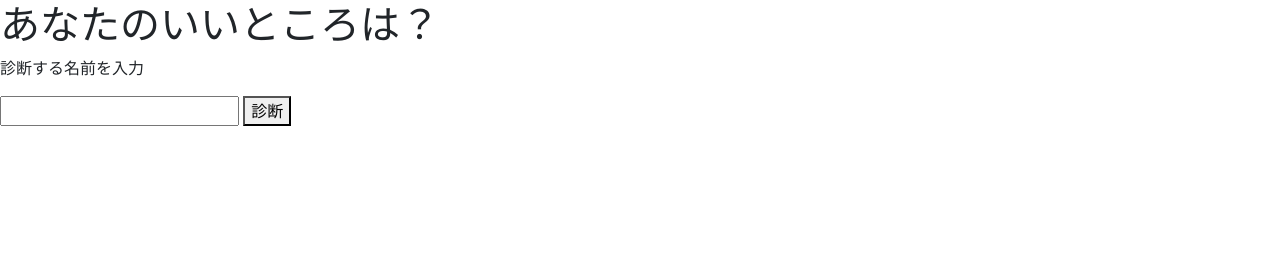
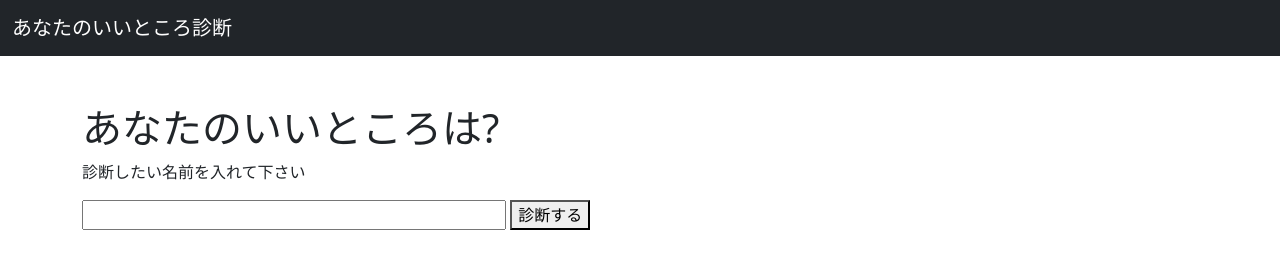
Before and after one commit to largekind/N-preparatory, a plain HTML site: page Introduction/assesment/assessment.html in a window 1280 px wide. Drawn offline with nearby package versions, Linux system fonts and the light colour scheme.

Commit message:
Add assessment bootstrap

```diff
--- a/Introduction/assesment/assessment.html
+++ b/Introduction/assesment/assessment.html
@@ -11,12 +11,21 @@
   <link href="https://cdn.jsdelivr.net/npm/bootstrap@5.0.2/dist/css/bootstrap.min.css" rel="stylesheet" integrity="sha384-EVSTQN3/azprG1Anm3QDgpJLIm9Nao0Yz1ztcQTwFspd3yD65VohhpuuCOmLASjC" crossorigin="anonymous">
 </head>
 <body>
-  <h1>あなたのいいところは？</h1>
-  <p>診断する名前を入力</p>
-  <input type="text" id="user-name">
-  <button id="assessment">診断</button>
-  <div id="result-area"></div>
-  <div id="tweet-area"></div>
-  <script src="assessment.js"></script>
+  <header>
+    <nav class="navbar navbar-dark bg-dark">
+      <div class="container-fluid">
+        <a class="navbar-brand" href="#">あなたのいいところ診断</a>
+      </div>
+    </nav>
+  </header>
+  <div class="container pt-5">
+    <h1>あなたのいいところは?</h1>
+    <p>診断したい名前を入れて下さい</p>
+    <input type="text" id="user-name" size="40" maxlength="20" />
+    <button id="assessment">診断する</button>
+    <div id="result-area"></div>
+    <div id="tweet-area"></div>
+  </div>
+<script src="assessment.js"></script>
 </body>
 </html>
```
